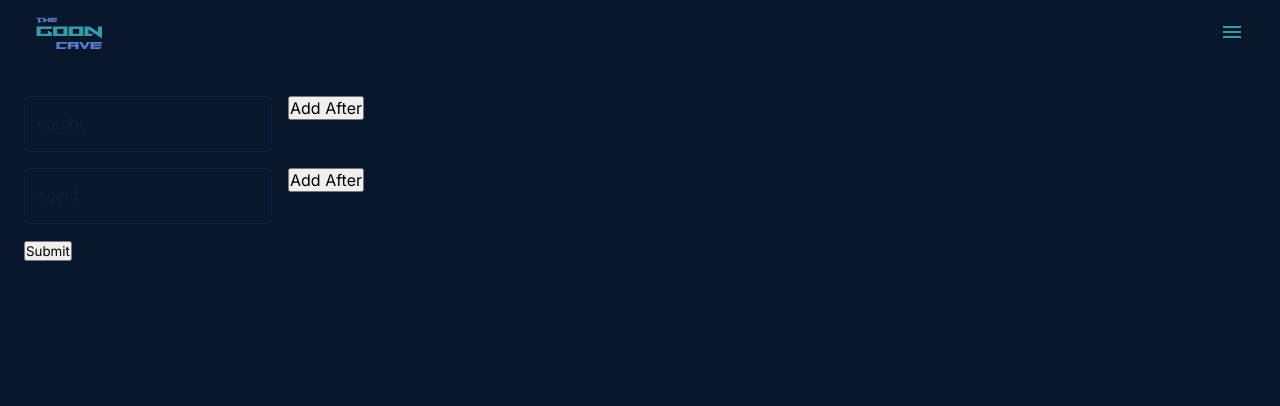
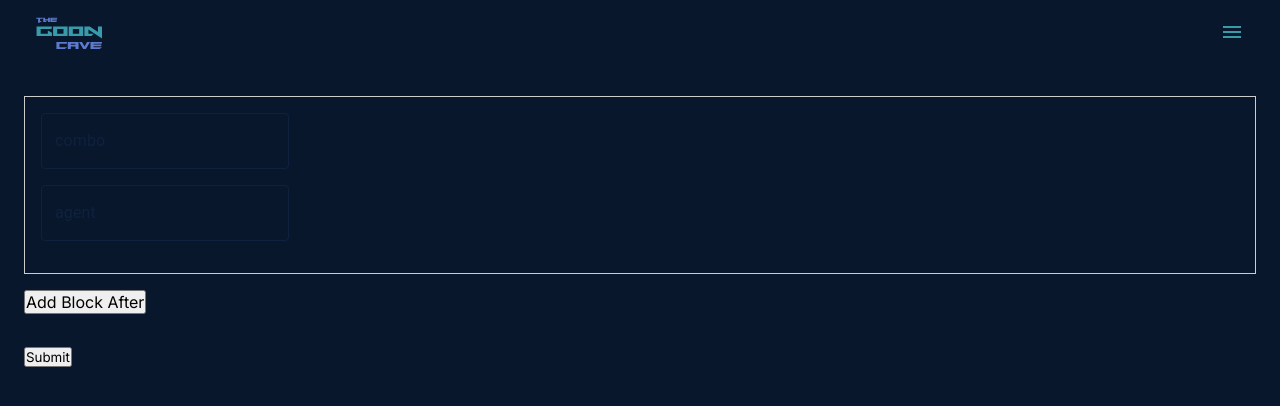
Before and after one commit to mhdalihoria/TekkenTactician---Admin-Panel, a React (Vite) app in the folder frontend - AP/: page /add-guide in a window 1280 px wide. Shown: the top 406 px of the page. Built offline with nearby package versions, Linux system fonts and the light colour scheme.

Commit message:
Repeater Function is using Block Concept. Fully Functional

```diff
--- a/frontend - AP/src/pages/AddGuide.tsx
+++ b/frontend - AP/src/pages/AddGuide.tsx
@@ -2,38 +2,50 @@ import { useState } from "react";
 import { nanoid } from "nanoid";
 import { ActionFunctionArgs, Form } from "react-router-dom";
 import { CInputField } from "../custom-components/form/CInputField";
-import TextEditor from "../custom-components/form/editor/TextEditor";
-
 
 export default function AddGuide() {
-  const [fields, setFields] = useState([
-    { id: nanoid(), value: "", name: "combo", component: CInputField },
-    { id: nanoid(), value: "", name: "agent",  component: CInputField },
+  const [blocks, setBlocks] = useState([
+    {
+      id: nanoid(),
+      fields: [
+        { id: nanoid(), name: "combo", value: "", component: CInputField },
+        { id: nanoid(), name: "agent", value: "", component: CInputField },
+      ],
+    },
   ]);
 
-  const addFieldAfter = (id, component = CInputField) => {
-    setFields((prevFields) => {
-      const index = prevFields.findIndex((field) => field.id === id);
-      if (index === -1) return prevFields;
+  const addBlockAfter = (blockId, blockTemplate) => {
+    setBlocks((prevBlocks) => {
+      const index = prevBlocks.findIndex((block) => block.id === blockId);
+      if (index === -1) return prevBlocks;
 
       const newId = nanoid();
-      const newFields = [...prevFields];
-      const previousFieldName = prevFields[index].name; // Get the name of the previous field
-      newFields.splice(index + 1, 0, {
+      const newBlock = {
         id: newId,
-        value: "",
-        name: previousFieldName, // Set the name to match the previous field
-        component,
-      });
-      return newFields;
+        fields: blockTemplate.fields.map((field) => ({
+          ...field,
+          id: nanoid(), // Generate new IDs for each field
+          value: "", // Reset values for the new block
+        })),
+      };
+
+      const newBlocks = [...prevBlocks];
+      newBlocks.splice(index + 1, 0, newBlock);
+      return newBlocks;
     });
   };
 
-
-  const handleFieldChange = (id, newValue) => {
-    setFields((prevFields) =>
-      prevFields.map((field) =>
-        field.id === id ? { ...field, value: newValue } : field
+  const handleFieldChange = (blockId, fieldId, newValue) => {
+    setBlocks((prevBlocks) =>
+      prevBlocks.map((block) =>
+        block.id === blockId
+          ? {
+              ...block,
+              fields: block.fields.map((field) =>
+                field.id === fieldId ? { ...field, value: newValue } : field
+              ),
+            }
+          : block
       )
     );
   };
@@ -41,21 +53,28 @@ export default function AddGuide() {
   return (
     <div>
       <Form method="post">
-        {fields.map((field, index) => (
-          <div key={field.id} style={{ marginBottom: "1rem" }}>
-            {/* Dynamically render the component with a unique name */}
-            <field.component
-              name={field.name} // Use index or field.id as the name
-              label={field.name}
-              value={field.value}
-              onChange={(e) => handleFieldChange(field.id, e.target.value)}
-            />
+        {blocks.map((block) => (
+          <div key={block.id} style={{ marginBottom: "2rem" }}>
+            <div style={{ border: "1px solid #ccc", padding: "1rem" }}>
+              {block.fields.map((field) => (
+                <div key={field.id} style={{ marginBottom: "1rem" }}>
+                  <field.component
+                    name={field.name}
+                    label={field.name}
+                    value={field.value}
+                    onChange={(e) =>
+                      handleFieldChange(block.id, field.id, e.target.value)
+                    }
+                  />
+                </div>
+              ))}
+            </div>
             <button
               type="button"
-              onClick={() => addFieldAfter(field.id, field.component)}
-              style={{ marginLeft: "1rem" }}
+              onClick={() => addBlockAfter(block.id, block)}
+              style={{ marginTop: "1rem" }}
             >
-              Add After
+              Add Block After
             </button>
           </div>
         ))}
```
